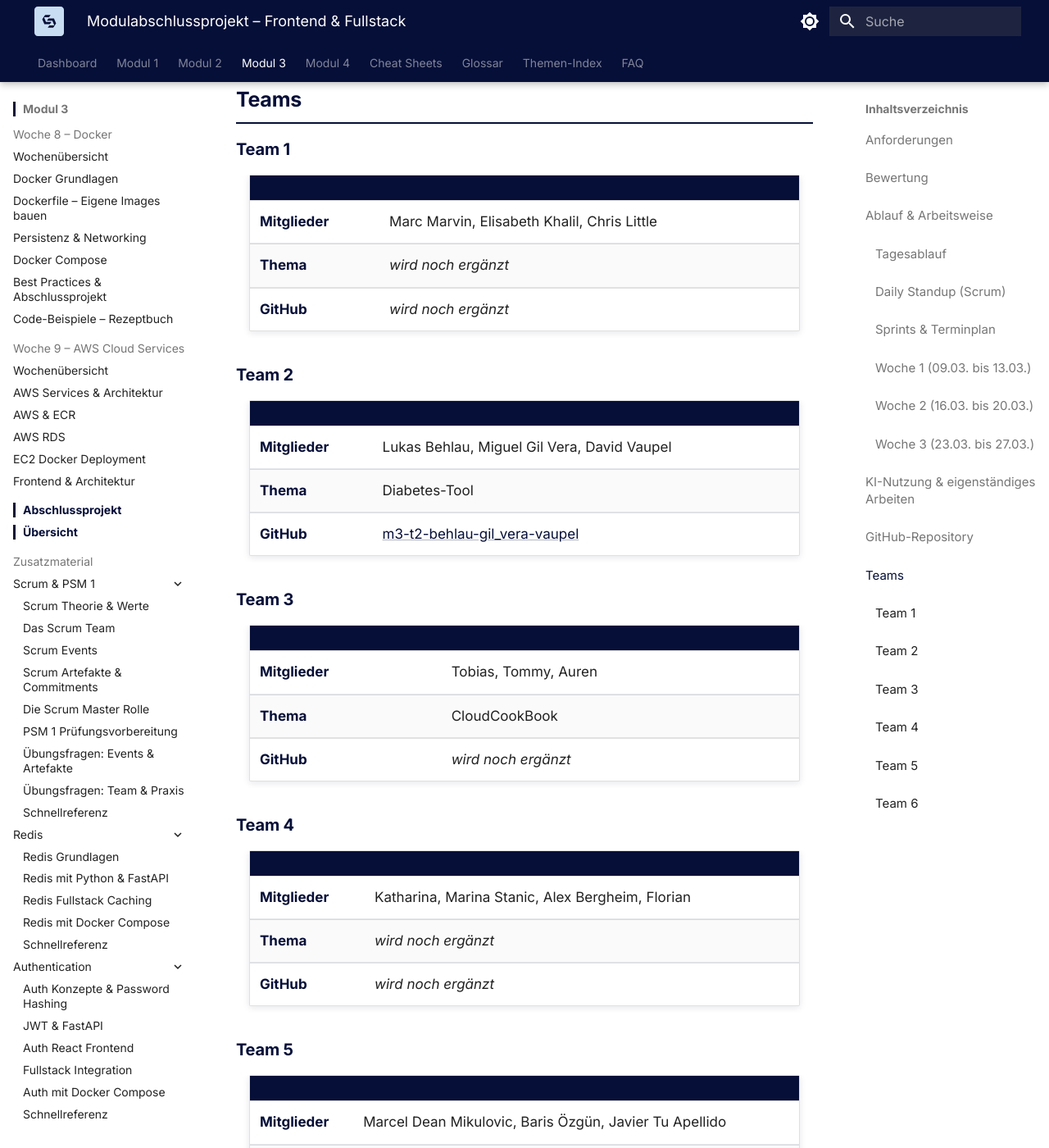
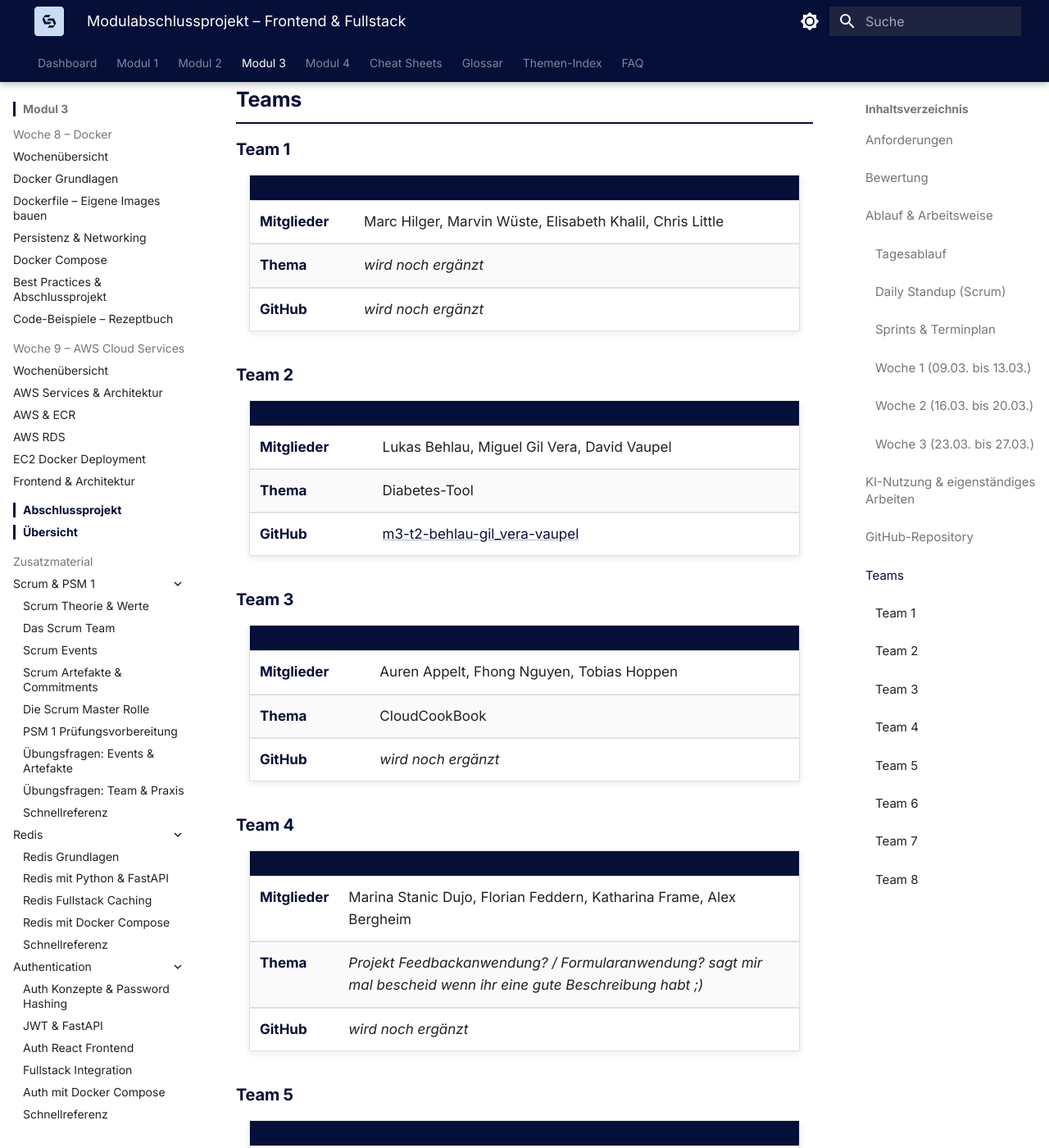
Before and after one commit to JacobMenge/kurs-25-06, an MkDocs documentation site: the page built from docs/modul-3/abschlussprojekt/uebersicht.md, in a window 1280 px wide and 1400 px high, scrolled down 5540 px. Shown: the whole window at 82% size. Built offline with MkDocs 1.6.1 and Material for MkDocs 9.7.7, drawn with Linux system fonts in a browser that asks for light colours; some of the changed text lies outside the part shown.

Commit message:
Teams aktualisieren: Team 1/3/4/6 korrigiert, Team 7 und 8 neu
- Team 1: Marc Hilger + Marvin Wueste (2 Personen), Elisabeth Khalil, Chris Little
- Team 3: Auren Appelt, Fhong Nguyen, Tobias Hoppen (Nachnamen ergaenzt)
- Team 4: Marina Stanic Dujo, Florian Feddern, Katharina Frame, Alex Bergheim
- Team 6: Thema Bibliotheks-App
- Team 7 (NEU): Beka Kikalishvili, Roman Fedorchenk, Karim Kaffo, Leif Arne Rosocha
- Team 8 (NEU): Nico Britz, Reyyan Ahmad, Marvin Stenzel (Event Planer)
- GitHub-Beispiel auf neues Team 1 angepasst

Co-Authored-By: Claude Opus 4.6 <noreply@anthropic.com>

````diff
--- a/docs/modul-3/abschlussprojekt/uebersicht.md
+++ b/docs/modul-3/abschlussprojekt/uebersicht.md
@@ -135,10 +135,10 @@ Jedes Team erstellt ein Repository in der **[Kurs-Organisation (kurs-25-06)](htt
 m3-t<teamnummer>-<nachname1>-<nachname2>-<nachname3>
 ```
 
-**Beispiel:** Team 1 mit Marvin, Khalil und Little erstellt:
+**Beispiel:** Team 1 mit Hilger, Wüste, Khalil und Little erstellt:
 
 ```
-m3-t1-marvin-khalil-little
+m3-t1-hilger-wueste-khalil-little
 ```
 
 !!! warning "Wichtig"
@@ -152,7 +152,7 @@ m3-t1-marvin-khalil-little
 
 | | |
 |---|---|
-| **Mitglieder** | Marc Marvin, Elisabeth Khalil, Chris Little |
+| **Mitglieder** | Marc Hilger, Marvin Wüste, Elisabeth Khalil, Chris Little |
 | **Thema** | *wird noch ergänzt* |
 | **GitHub** | *wird noch ergänzt* |
 
@@ -168,7 +168,7 @@ m3-t1-marvin-khalil-little
 
 | | |
 |---|---|
-| **Mitglieder** | Tobias, Tommy, Auren |
+| **Mitglieder** | Auren Appelt, Fhong Nguyen, Tobias Hoppen |
 | **Thema** | CloudCookBook |
 | **GitHub** | *wird noch ergänzt* |
 
@@ -176,8 +176,8 @@ m3-t1-marvin-khalil-little
 
 | | |
 |---|---|
-| **Mitglieder** | Katharina, Marina Stanic, Alex Bergheim, Florian |
-| **Thema** | *wird noch ergänzt* |
+| **Mitglieder** | Marina Stanic Dujo, Florian Feddern, Katharina Frame, Alex Bergheim |
+| **Thema** | *Projekt Feedbackanwendung? / Formularanwendung? sagt mir mal bescheid wenn ihr eine gute Beschreibung habt ;)* |
 | **GitHub** | *wird noch ergänzt* |
 
 ### Team 5
@@ -193,5 +193,21 @@ m3-t1-marvin-khalil-little
 | | |
 |---|---|
 | **Mitglieder** | Rebekka Mangelsdorf, Katja Schulz |
+| **Thema** | Bibliotheks-App |
+| **GitHub** | *wird noch ergänzt* |
+
+### Team 7
+
+| | |
+|---|---|
+| **Mitglieder** | Beka Kikalishvili, Roman Fedorchenk, Karim Kaffo, Leif Arne Rosocha |
 | **Thema** | *wird noch ergänzt* |
 | **GitHub** | *wird noch ergänzt* |
+
+### Team 8
+
+| | |
+|---|---|
+| **Mitglieder** | Nico Britz, Reyyan Ahmad, Marvin Stenzel |
+| **Thema** | Event Planer |
+| **GitHub** | *wird noch ergänzt* |
````
